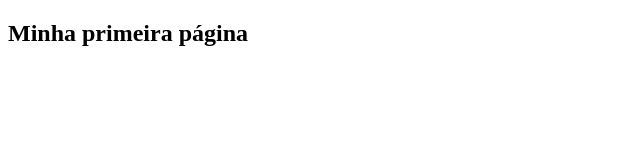
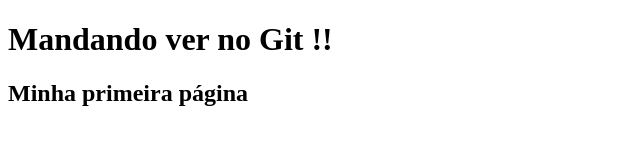
Before and after one commit to reinanricardo/projeto-curso-git, a plain HTML site: page index.html in a window 1280 px wide. Shown: the whole page, without its empty margins (0-640 px from the left). Drawn offline with Linux system fonts and the light colour scheme.

Commit message:
Alterado novamente a estrutura

```diff
--- a/index.html
+++ b/index.html
@@ -6,6 +6,11 @@
     <title>Curso de Git e Github</title>
 </head>
 <body>
+
+    <h1>Mandando ver no Git !!</h1>
+
     <h2>Minha primeira página</h2>
+
+
 </body>
 </html>
```
